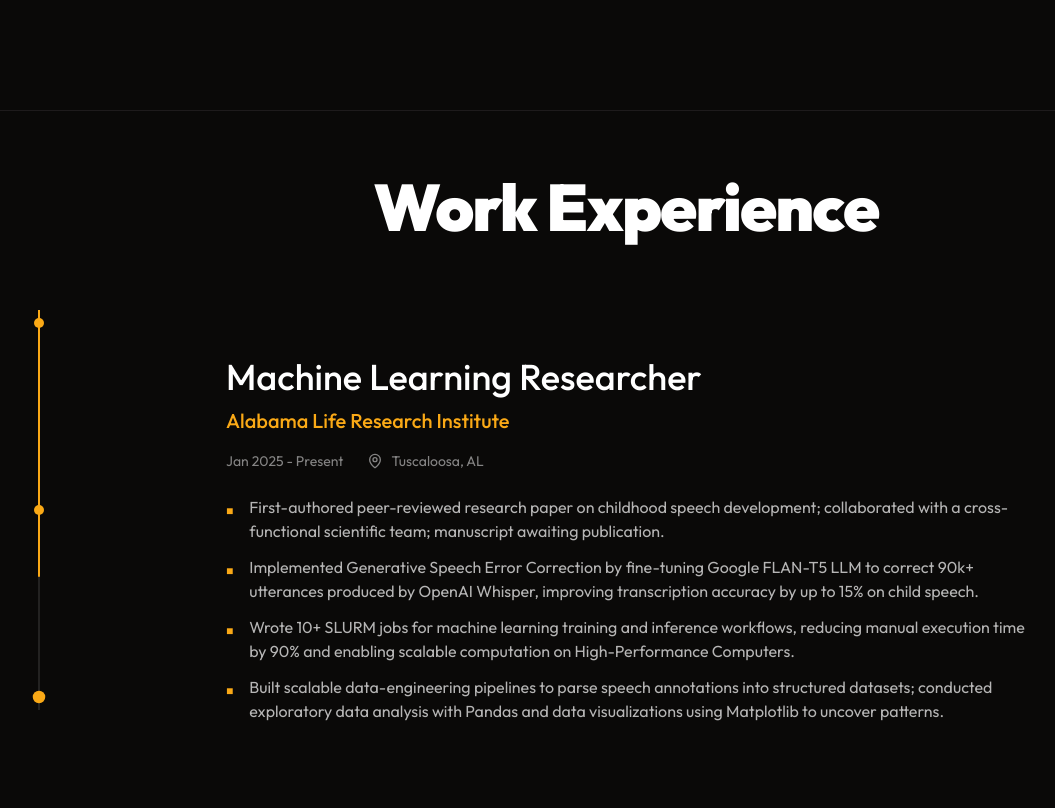
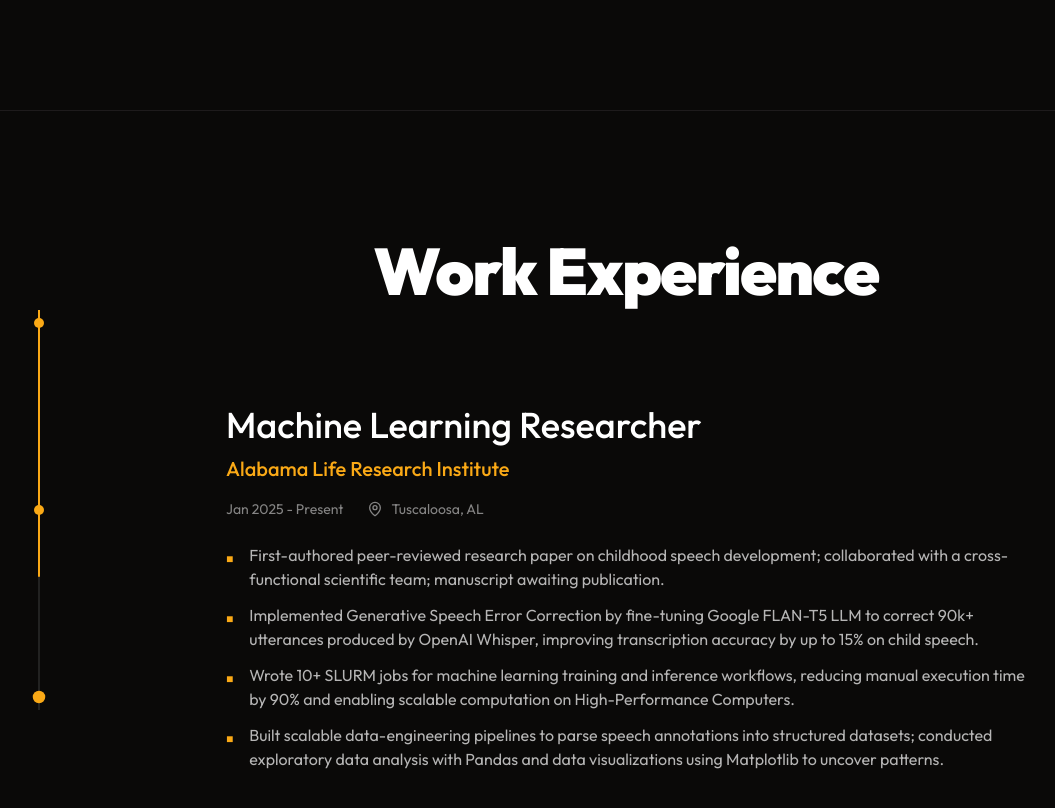
Before and after one commit to girwandhakal/Personal-Website-2.0, a Next.js app: page / in a window 1280 px wide. Shown: the part 3245-4053 px from the top of the page, without its empty margins (14-1069 px from the left). Built offline with nearby package versions, Linux system fonts and the light colour scheme; what bad-words would draw is missing.

Commit message:
fix(layout): replace overflow-x hidden with clip to restore sticky scroll and fix desktop navbar clearance

```diff
--- a/src/components/sections/resume.tsx
+++ b/src/components/sections/resume.tsx
@@ -68,7 +68,7 @@ export function Resume() {
 
         {/* Universal Sticky View (Mobile & Desktop) */}
         {!prefersReducedMotion && (
-          <div className="flex sticky top-0 h-[100dvh] w-full flex-col items-center py-6 pt-24 md:py-16 border-t border-[var(--grey)]/20 md:overflow-hidden">
+          <div className="flex sticky top-0 h-[100dvh] w-full flex-col items-center py-6 pt-24 md:pt-32 md:pb-8 border-t border-[var(--grey)]/20 md:overflow-hidden">
             <h2 className="text-3xl md:text-6xl font-bold text-white tracking-tight z-10 mb-4 md:mb-8 text-center px-4 shrink-0">
               Work Experience
             </h2>
--- a/src/styles/globals.css
+++ b/src/styles/globals.css
@@ -19,8 +19,6 @@ html {
   scroll-behavior: smooth;
   scroll-padding-top: 104px;
   background: var(--black);
-  overflow-x: hidden;
-  max-width: 100%;
 }
 
 body {
@@ -32,7 +30,7 @@ body {
   font-family: var(--font-primary), var(--font-primary-fallback);
   font-size: 18px;
   line-height: 1.55;
-  overflow-x: hidden;
+  overflow-x: clip;
 }
 
 button, input, textarea, select {
```
